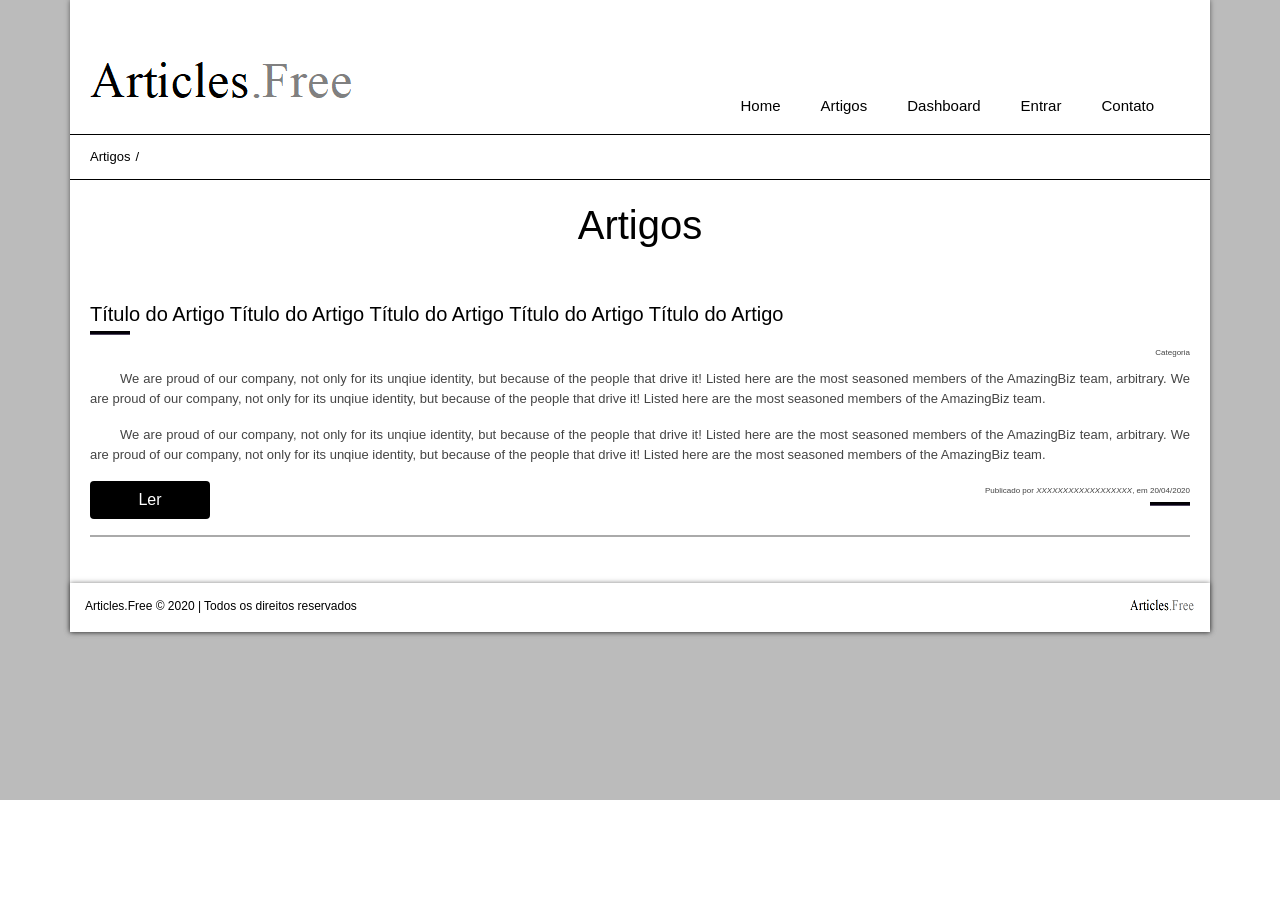
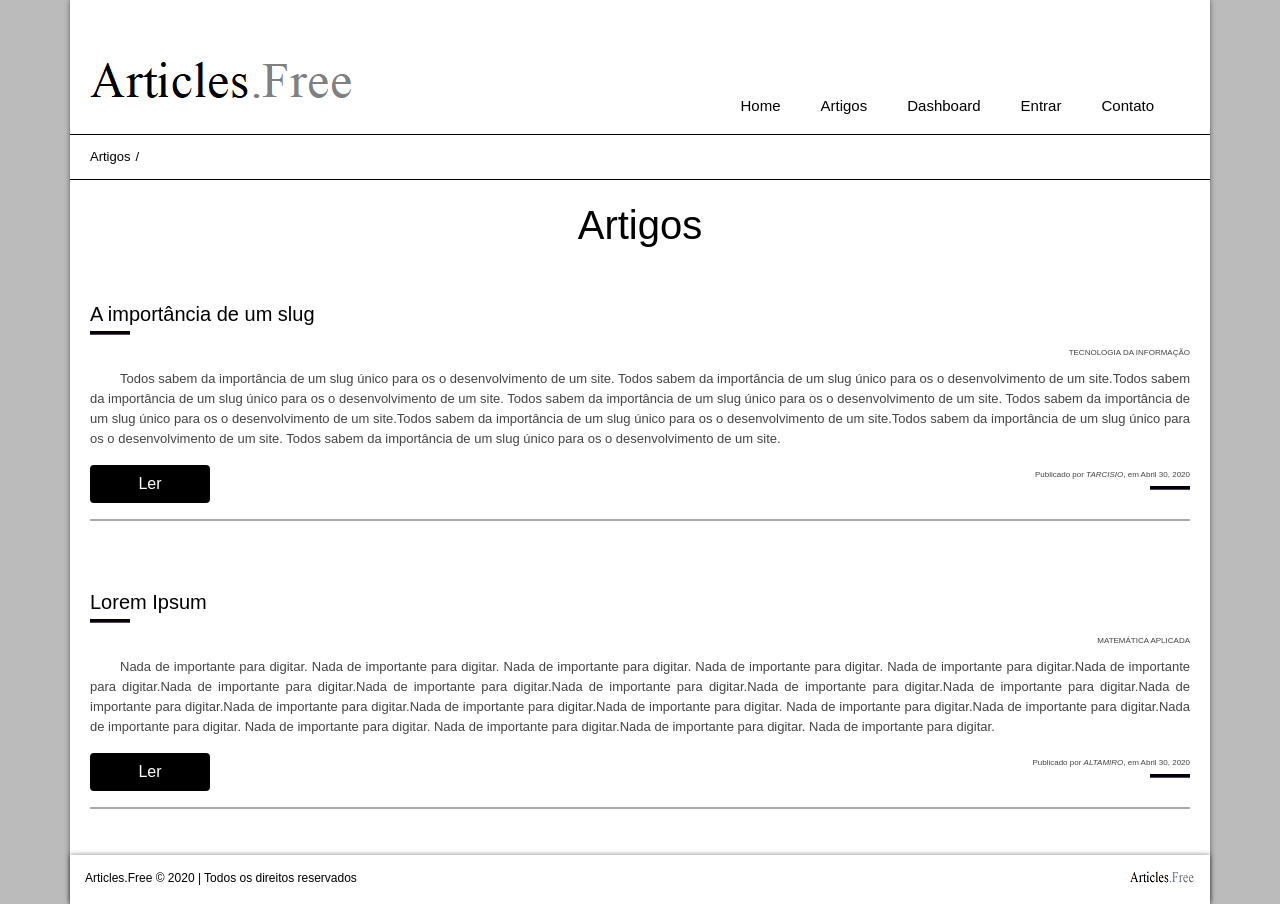
Before and after one commit to tarcysyo/articles.free_project, a Django app: template articles_free/articles/templates/articles/index.html in a window 1280 px wide. Before the commit the page ends 800 px from the top, so only its background shows below. Run offline with Django 3.2, Linux system fonts and the light colour scheme; the template is opened without the code that fills it: values that come from a table or form of the project are taken from there, others are empty; data comes from the database, SQL or seed files in the repository; parts of the project's set-up code (start-up, migrations or seed data) failed here and were passed over; some libraries are stand-ins or nearby versions; some web fonts are replaced.

Commit message:
Ajuste na modelagem de dados

```diff
--- a/articles_free/articles/admin.py
+++ b/articles_free/articles/admin.py
@@ -1,11 +1,13 @@
 from django.contrib import admin
-from articles_free.articles.models import Category, Article
+from articles_free.articles.models import Category, Article, Author
+
 
 # Register your models here.
 class ArticleAdmin(admin.ModelAdmin):
     list_display = ['title', 'slug', 'publication_date', 'category']
     search_fields = ['title', 'slug']
-    prepopulated_fields = {'slug': ('title', 'author')}
+    prepopulated_fields = {'slug': ('title', 'abstract')}
 
 admin.site.register(Category)
+admin.site.register(Author)
 admin.site.register(Article, ArticleAdmin)
--- a/articles_free/articles/models.py
+++ b/articles_free/articles/models.py
@@ -1,4 +1,5 @@
 from django.db import models
+
 
 # Create your models here.
 class Category(models.Model):
@@ -12,12 +13,26 @@ class Category(models.Model):
         verbose_name_plural = 'Categorias'
         ordering = ['name']
 
+
+class Author(models.Model):
+    name = models.CharField('Nome', max_length=50, blank=False, null=False)
+    surname = models.CharField('Sobrenome', max_length=200, blank=False, null=False)
+
+    def __str__(self):
+        return self.name
+
+    class Meta:
+        verbose_name = 'Autor'
+        verbose_name_plural = 'Autores'
+        ordering = ['name']
+
+
 class Article(models.Model):
     title = models.CharField('Título', max_length=255, blank=False, null=False)
-    author = models.CharField('Autor', max_length=255, blank=False, null=False)
-    slug = models.SlugField('Atalho', unique=True, max_length=30)
+    author = models.ForeignKey(Author, on_delete=models.DO_NOTHING, related_name='authors', verbose_name="Autor")
     abstract = models.TextField('Resumo', blank=False, null=False)
-    publication_date = models.DateTimeField('Publicado em', auto_now_add=True)
+    slug = models.SlugField('Atalho', unique=True, max_length=50)
+    publication_date = models.DateField('Publicado em', auto_now_add=True)
     content = models.FileField('Artigo', upload_to='articles/files', blank=False, null=False)
     category = models.ForeignKey(Category, on_delete=models.DO_NOTHING, related_name='articles', verbose_name="Categoria")
 
--- a/articles_free/articles/templates/articles/index.html
+++ b/articles_free/articles/templates/articles/index.html
@@ -10,14 +10,16 @@
 {% block content %}
 <div>
 	<h1 class="title">Artigos</h1>
+{% for articles in articles %}
 	<section>
-		<h2 class="title">Título do Artigo Título do Artigo Título do Artigo Título do Artigo Título do Artigo</h2>
-		<footer class="categ">Categoria</footer>
+		<h2 class="title">{{ articles }}</h2>
+		<footer class="categ">{{ articles.category }}</footer>
 		<hr class="title">
-		<p>We are proud of our company, not only for its unqiue identity, but because of the people that drive it! Listed here are the most seasoned members of the AmazingBiz team, arbitrary. We are proud of our company, not only for its unqiue identity, but because of the people that drive it! Listed here are the most seasoned members of the AmazingBiz team.</p><p>We are proud of our company, not only for its unqiue identity, but because of the people that drive it! Listed here are the most seasoned members of the AmazingBiz team, arbitrary. We are proud of our company, not only for its unqiue identity, but because of the people that drive it! Listed here are the most seasoned members of the AmazingBiz team.</p>
+		<p>{{ articles.abstract }}</p>
 		<a href="#" class="btn but">Ler</a>
-		<footer class="title">Publicado por <em>XXXXXXXXXXXXXXXXXX</em>, em 20/04/2020</footer>
+		<footer class="title">Publicado por <em>{{ articles.author }}</em>, em {{ articles.publication_date }}</footer>
 		<hr>
 	</section>
+{% endfor %}
 </div>
 {% endblock %}
--- a/articles_free/urls.py
+++ b/articles_free/urls.py
@@ -25,5 +25,5 @@ urlpatterns = [
     re_path(r'^', include(('articles_free.core.urls', 'core'), 'core')),
     re_path(r'^artigos/', include(('articles_free.articles.urls', 'articles'), 'articles')),
 ]
-# if settings.DEBUG:
-#     urlpatterns += static(settings.MEDIA_URL, document_root=settings.MEDIA_ROOT)
+if settings.DEBUG:
+    urlpatterns += static(settings.MEDIA_URL, document_root=settings.MEDIA_ROOT)
```
Also changed, not shown: articles_free/articles/templates/articles/detail.html (+4 -4 lines), articles_free/articles/migrations/0004_auto_20200430_2156.py (added), articles_free/articles/migrations/0005_auto_20200430_2202.py (added), db.sqlite3, 2 other files.
